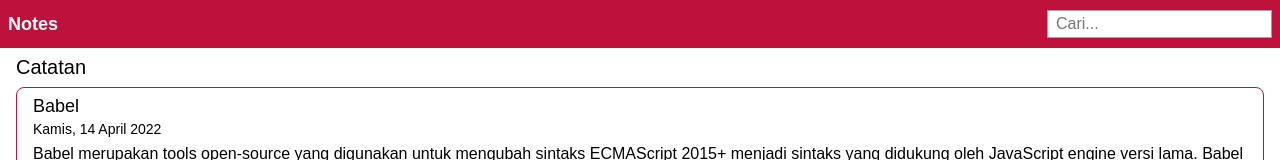
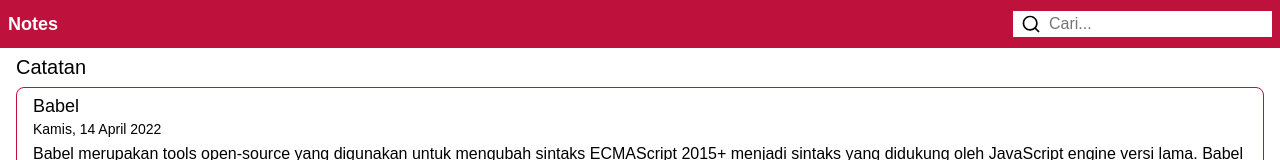
Before and after one commit to levirs565/react-notes, a React (Vite) app: page / in a window 1280 px wide. Shown: the top 160 px of the page. Built offline with nearby package versions, Linux system fonts and the light colour scheme.

Commit message:
add search input component

```diff
--- /dev/null
+++ b/src/SearchInput.css
@@ -0,0 +1,22 @@
+.search-input {
+  display: flex;
+  flex-direction: row;
+  background-color: white;
+  align-items: center;
+  padding: 0 8px;
+}
+
+.search-input--label {
+  display: flex;
+  flex-direction: row;
+  align-items: center;
+}
+
+.search-input--icon {
+  width: 20px;
+  height: 20px;
+}
+
+.search-input--input {
+  border: none;
+}
--- /dev/null
+++ b/src/SearchInput.jsx
@@ -0,0 +1,25 @@
+import { AppInput } from "./AppInput";
+import { SearchIcon } from "./icons/SearchIcon";
+import "./SearchInput.css";
+
+export function SearchInput({ value, onChange }) {
+  return (
+    <div className="search-input">
+      <label
+        aria-label="Search"
+        className="search-input--label"
+        htmlFor="search"
+      >
+        <SearchIcon className="search-input--icon" />
+      </label>
+      <AppInput
+        value={value}
+        id="search"
+        className="search-input--input"
+        type="text"
+        placeholder="Cari..."
+        onChange={(el) => onChange(el)}
+      />
+    </div>
+  );
+}
--- a/src/TopBar.jsx
+++ b/src/TopBar.jsx
@@ -1,4 +1,4 @@
-import { AppInput } from "./AppInput";
+import { SearchInput } from "./SearchInput";
 import "./TopBar.css";
 
 export function TopBar({ searchQuery, onChangeSearch }) {
@@ -6,11 +6,8 @@
     <header className="top-bar">
       <h1 className="top-bar--title">Notes</h1>
       <div className="top-bar--grow" />
-      <AppInput
+      <SearchInput
         value={searchQuery}
-        className="top-bar--search"
-        type="text"
-        placeholder="Cari..."
         onChange={(el) => onChangeSearch(el.target.value)}
       />
     </header>
--- /dev/null
+++ b/src/icons/SearchIcon.jsx
@@ -0,0 +1,7 @@
+export function SearchIcon(props) {
+  return (
+    <svg xmlns="http://www.w3.org/2000/svg" viewBox="0 0 24 24" {...props}>
+      <path d="M18.031 16.6168L22.3137 20.8995L20.8995 22.3137L16.6168 18.031C15.0769 19.263 13.124 20 11 20C6.032 20 2 15.968 2 11C2 6.032 6.032 2 11 2C15.968 2 20 6.032 20 11C20 13.124 19.263 15.0769 18.031 16.6168ZM16.0247 15.8748C17.2475 14.6146 18 12.8956 18 11C18 7.1325 14.8675 4 11 4C7.1325 4 4 7.1325 4 11C4 14.8675 7.1325 18 11 18C12.8956 18 14.6146 17.2475 15.8748 16.0247L16.0247 15.8748Z"></path>
+    </svg>
+  );
+}
```
Also changed, not shown: src/TopBar.css (line endings or trailing spaces).
